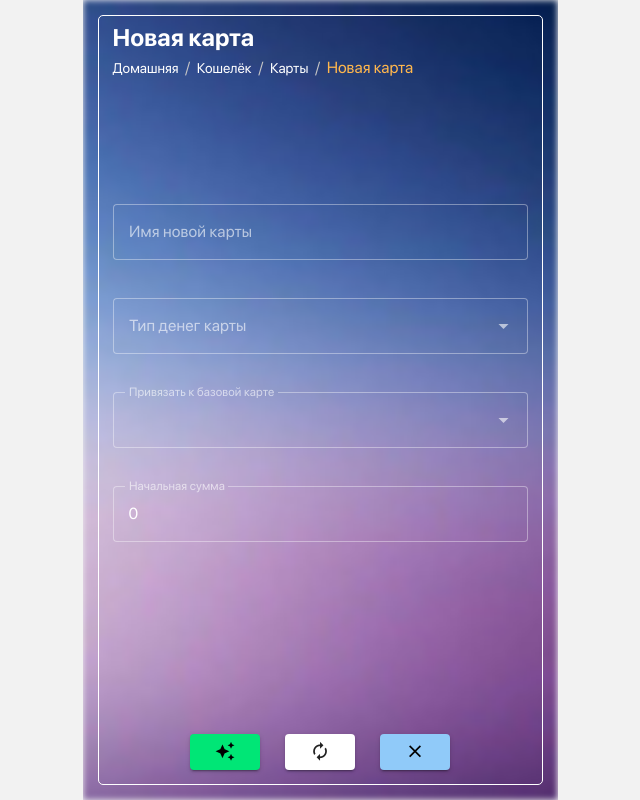
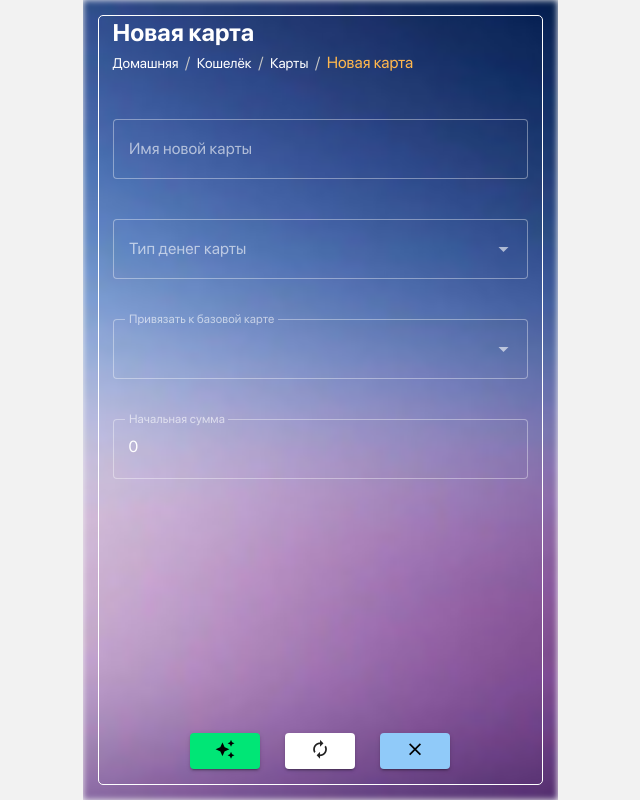
Before and after one commit to EvgeniyLyapunov/my-wallet-2.1, a Vue app: page /new-card-view in a window 1280 px wide. Shown: the whole page, without its empty margins (320-960 px from the left). Built offline with nearby package versions, Linux system fonts and the light colour scheme.

Commit message:
Страницы NewCardView и wallet-view - работа с вёрсткой и стилями

```diff
--- a/src/pages/views/wallet-view/new-card/NewCardView.vue
+++ b/src/pages/views/wallet-view/new-card/NewCardView.vue
@@ -18,43 +18,48 @@
         <span class="breadcrumbs__end">Новая карта</span>
       </div>
     </div>
-    <v-form class="new-card__form form" ref="form">
+    <div class="new-card__form" ref="form">
+      <div class="new-card__form-field">
         <v-text-field
           v-model="name"
+          class="new-card__form-input"
           :rules="nameRules"
           style="color: #fff"
-        class="pb-4"
           variant="outlined"
           label="Имя новой карты"
         ></v-text-field>
+      </div>
+      <div class="new-card__form-field">
         <v-select
           v-model="selectType"
           :items="selectTypeItems"
           :rules="selectTypeRules"
           style="color: #fff"
-        class="pb-4"
           variant="outlined"
           label="Тип денег карты"
         ></v-select>
+      </div>
+      <div class="new-card__form-field">
         <v-select
           v-model="selectBase"
           :items="selectBaseItems"
           :rules="selectBaseRules"
           style="color: #fff"
-        class="pb-4"
           variant="outlined"
           label="Привязать к базовой карте"
         ></v-select>
+      </div>
+      <div class="new-card__form-field">
         <v-text-field
           type="number"
           v-model="startAmount"
           :rules="startAmountRules"
           style="color: #fff"
-        class="pb-4"
           variant="outlined"
           label="Начальная сумма"
         ></v-text-field>
-    </v-form>
+      </div>
+    </div>
     <div class="new-card__btn-block">
       <v-btn
         class="new-card__base-btn new-card__next-btn"
--- a/src/pages/views/wallet-view/new-card/new-card.scss
+++ b/src/pages/views/wallet-view/new-card/new-card.scss
@@ -5,13 +5,43 @@
   display: flex;
   flex-direction: column;
   justify-content: space-between;
+  align-items: center;
   &::after {
     background: url("@/assets/images/bg/bg_wallet.jpg") center / cover no-repeat;
     filter: blur(3px);
   }
+
+  --block-width: calc(100% - 60px);
+
   &__title-block {
-    padding: 20px 0 0 30px;
+    width: var(--block-width);
+    height: 90px;
+    padding-top: 15px;
   }
+
+  &__form {
+    position: relative;
+    z-index: 1;
+    width: var(--block-width);
+    height: calc(100% - 180px);
+    padding-top: 30px;
+    display: flex;
+    flex-direction: column;
+    justify-content: flex-start;
+    gap: 40px;
+  }
+
+  &__btn-block {
+    position: relative;
+    z-index: 1;
+    width: var(--block-width);
+    height: 100px;
+    display: flex;
+    justify-content: center;
+    align-items: center;
+    gap: 25px;
+  }
+
   &__title {
     font-size: 24px;
     font-weight: 700;
@@ -24,21 +54,6 @@
     font-size: 12px;
     color: #fff;
   }
-  &__form {
-    position: relative;
-    z-index: 1;
-    padding: 30px;
-  }
-  &__btn-block {
-    align-self: center;
-    position: relative;
-    z-index: 1;
-    width: 100%;
-    padding: 30px;
-    display: flex;
-    justify-content: center;
-    gap: 25px;
-  }
 }
 
 :deep(.v-btn.v-btn--density-default) {
@@ -49,3 +64,11 @@
 :deep(.v-btn__content > .v-icon--end) {
   margin-inline: unset;
 }
+
+:deep(.v-input__control) {
+  height: 60px;
+}
+
+:deep(.v-input__details) {
+  display: none;
+}
--- a/src/pages/views/wallet-view/wallet-view.scss
+++ b/src/pages/views/wallet-view/wallet-view.scss
@@ -1,38 +1,46 @@
-@import '@/style/mixins.scss';
+@import "@/style/mixins.scss";
 
 .wallet {
   @include basePageWithBorder;
   display: flex;
   flex-direction: column;
   justify-content: space-between;
+  align-items: center;
   &::after {
-		background: url('@/assets/images/bg/bg_wallet.jpg') center / cover no-repeat;
+    background: url("@/assets/images/bg/bg_wallet.jpg") center / cover no-repeat;
     filter: blur(3px);
   }
+
+  --block-width: calc(100% - 60px);
+
   &__title-block {
-		padding: 20px 0 0 30px;
+    width: var(--block-width);
+    height: 90px;
+    padding-top: 15px;
   }
+
+  &__menu {
+    width: var(--block-width);
+    height: calc(100% - 90px);
+    z-index: 2;
+    display: flex;
+    flex-direction: column;
+    align-items: flex-start;
+    justify-content: center;
+    gap: 10%;
+    filter: unset;
+  }
+
   &__title {
     font-size: 24px;
     font-weight: 700;
     color: #fff;
   }
   &__menu {
-		position: absolute;
-		z-index: 10;
-		top: 50%;
-		transform: translateY(-50%);
-		display: flex;
-		align-self: center;
-		flex-direction: column;
-		align-items: flex-start;
-		filter: unset;
     &-link {
-			margin-bottom: 40%;
-			&:last-child {
-				margin-bottom: 0;
-			}
+      width: 100%;
       &-item {
+        padding-left: 25%;
         font-size: 30px;
         font-weight: 700;
         color: #fff;
```
Lines whose indentation alone changed are shown as unchanged.
